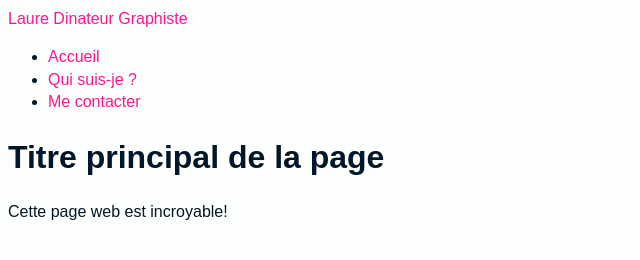
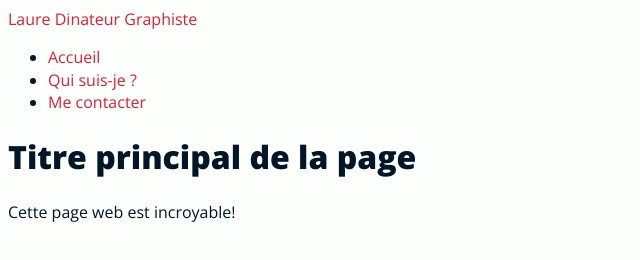
Before and after one commit to divtec-cejef/293-laure-dinateur-NoPainNoTartine2, a plain HTML site: page index.html in a window 1280 px wide. Shown: the whole page, without its empty margins (0-640 px from the left). Drawn offline with Linux system fonts and the light colour scheme.

Commit message:
ajout des polices de base, des trois pages html et du main.css, d'une deuxième police

```diff
--- a/css/main.css
+++ b/css/main.css
@@ -1,9 +1,14 @@
+/*
+REGLES GENERALES
+ */
+
+
 * {
     box-sizing: border-box;
 }
 
 body {
-    font-family: Arial, sans-serif;
+    font-family: "Open Sans", sans-serif;
     font-weight: 400;
     font-size: 100%;
     line-height: 1.4;
@@ -18,29 +23,76 @@ img {
 }
 
 a {
-    color: deeppink;
+    color: #e71d36;
     text-decoration: none;
 }
 
 a:hover {
     color: darkmagenta;
 }
+
 /*
 PAGE ACCUEIL
 */
-
 .page-accueil h1 {
     background: darkblue;
 }
+
 /*
 PAGE CONTACT
  */
 .page-contrat h1 {
     background:darkblue ;
 }
+
 /*
 PAGE INFOS
  */
 .page-infos h1 {
     background: darkblue;
 }
+
+/* open-sans-regular - latin */
+@font-face {
+    font-display: swap; /* Check https://developer.mozilla.org/en-US/docs/Web/CSS/@font-face/font-display for other options. */
+    font-family: 'Open Sans';
+    font-style: normal;
+    font-weight: 400;
+    src: url('../fonts/open-sans-v40-latin-regular.woff2') format('woff2'); /* Chrome 36+, Opera 23+, Firefox 39+, Safari 12+, iOS 10+ */
+}
+
+/* open-sans-italic - latin */
+@font-face {
+    font-display: swap; /* Check https://developer.mozilla.org/en-US/docs/Web/CSS/@font-face/font-display for other options. */
+    font-family: 'Open Sans';
+    font-style: italic;
+    font-weight: 400;
+    src: url('../fonts/open-sans-v40-latin-italic.woff2') format('woff2'); /* Chrome 36+, Opera 23+, Firefox 39+, Safari 12+, iOS 10+ */
+}
+
+/* open-sans-800 - latin */
+@font-face {
+    font-display: swap; /* Check https://developer.mozilla.org/en-US/docs/Web/CSS/@font-face/font-display for other options. */
+    font-family: 'Open Sans';
+    font-style: normal;
+    font-weight: 800;
+    src: url('../fonts/open-sans-v40-latin-800.woff2') format('woff2'); /* Chrome 36+, Opera 23+, Firefox 39+, Safari 12+, iOS 10+ */
+}
+
+/* changa-one-regular - latin */
+@font-face {
+    font-display: swap; /* Check https://developer.mozilla.org/en-US/docs/Web/CSS/@font-face/font-display for other options. */
+    font-family: 'Changa One';
+    font-style: normal;
+    font-weight: 400;
+    src: url('../fonts/changa-one-v20-latin-regular.woff2') format('woff2'); /* Chrome 36+, Opera 23+, Firefox 39+, Safari 12+, iOS 10+ */
+}
+
+/* changa-one-italic - latin */
+@font-face {
+    font-display: swap; /* Check https://developer.mozilla.org/en-US/docs/Web/CSS/@font-face/font-display for other options. */
+    font-family: 'Changa One';
+    font-style: italic;
+    font-weight: 400;
+    src: url('../fonts/changa-one-v20-latin-italic.woff2') format('woff2'); /* Chrome 36+, Opera 23+, Firefox 39+, Safari 12+, iOS 10+ */
+}
```
